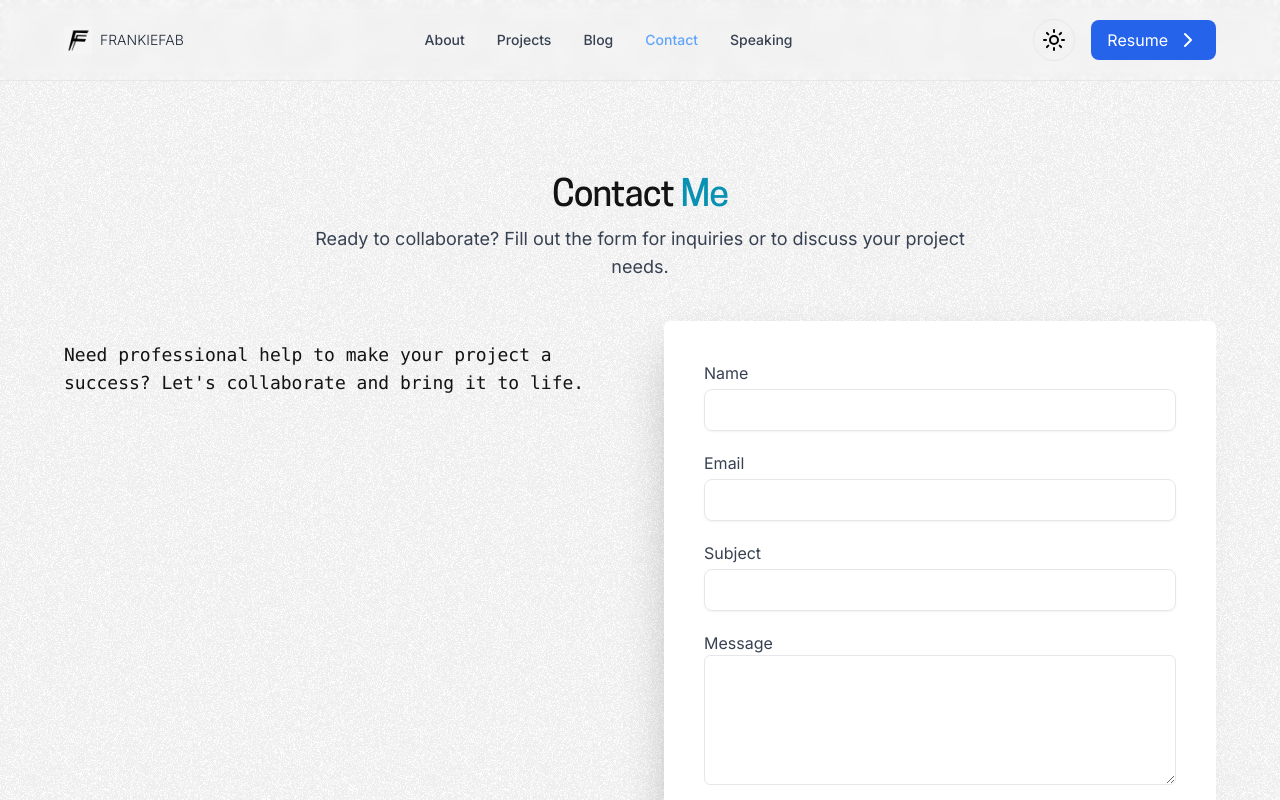
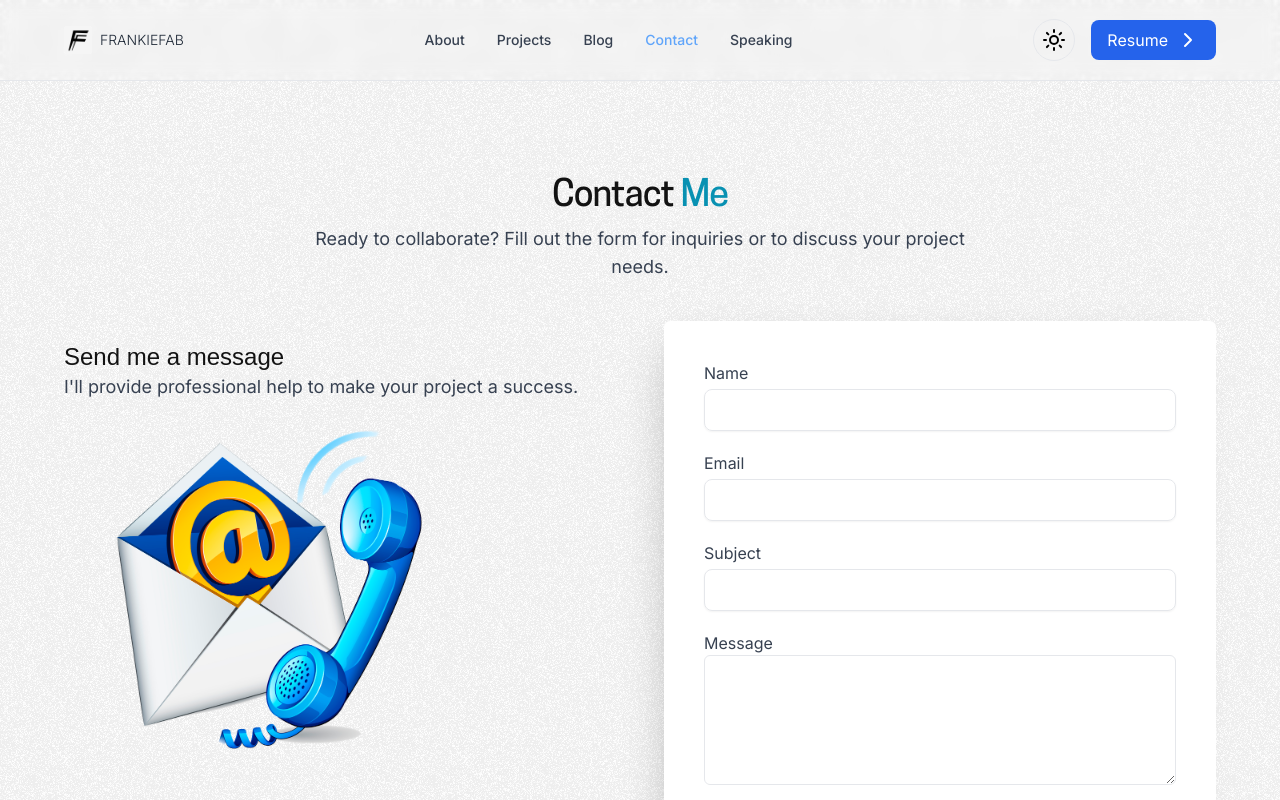
Before and after one commit to frankiefab100/frankiefab.com, a Next.js app in the folder client/: page /contact in a window 1280 px wide. Shown: the top 800 px of the page. Built offline with nearby package versions, Linux system fonts and the light colour scheme; a web font is replaced by a local one.

Commit message:
chore: update styling and add illustration to contact page

```diff
--- a/client/src/app/about/page.tsx
+++ b/client/src/app/about/page.tsx
@@ -8,10 +8,7 @@ import ReadingList from "@/components/templates/ReadingList";
 
 const About = () => {
   return (
-    <section
-      id="about"
-      // className="py-5 md:py-24 max-w-7xl mx-auto lg:px-16 px-6"
-    >
+    <section id="about">
       <div className="relative overflow-hidden py-24 max-w-7xl mx-auto lg:px-16 px-6">
         <div className="inset-0 w-full h-full">
           <Image
--- a/client/src/app/contact/page.tsx
+++ b/client/src/app/contact/page.tsx
@@ -2,6 +2,7 @@
 
 import Toast from "@/components/ui/Toast";
 import { useForm, ValidationError } from "@formspree/react";
+import Image from "next/image";
 import { FormEvent, useState } from "react";
 
 const ContactPage = () => {
@@ -30,13 +31,23 @@ const ContactPage = () => {
           </p>
         </div>
 
-        <div className="py-6">
-          <div className="grid grid-cols-1 md:grid-cols-2 gap-x-12 gap-y-10">
+        <div className="py-6 grid grid-cols-1 md:grid-cols-2 lg:gap-x-12 md:gap-x-6 gap-y-10">
           <div className="hidden md:flex flex-col justify-between lg:py-5">
-              <h3 className="text-base md:text-lg lg:text-left text-center font-mono text-[#131313] dark:text-white">
-                Need professional help to make your project a success?
-                Let&apos;s collaborate and bring it to life.
+            <h3 className="text-lg md:text-2xl lg:text-left text-center text-[#131313] dark:text-white">
+              Send me a message
             </h3>
+            <p className="text-base sm:text-lg font-normal text-gray-700 dark:text-gray-400">
+              I&apos;ll provide professional help to make your project a
+              success.
+            </p>
+
+            <Image
+              src="/images/email-phone.png"
+              alt="email phone illustration"
+              width={400}
+              height={400}
+            />
+
             <div className="md:mt-auto">
               <div>
                 <blockquote className="mt-6">
@@ -158,7 +169,6 @@ const ContactPage = () => {
             </div>
           </div>
         </div>
-        </div>
 
         <Toast
           message="Your message has been sent successfully. I'll get back to you soon."
--- a/client/src/app/projects/page.tsx
+++ b/client/src/app/projects/page.tsx
@@ -27,7 +27,7 @@ export default async function ProjectsPage() {
                 key={project.id}
                 className="sm:my-6 sm:mx-4 p-2 sm:p-4 bg-[#f7f9ff] dark:bg-[#15171d] shadow-[0_2px_2px_0_rgba(7, 10, 45, 0.37)] backdrop-blur-[2.5px] rounded-[10px] border border-gray-200 dark:border-gray-800"
               >
-                <div className="rounded-md bg-gradient-to-t from-[rgb(65,176,198)] to-[#61c1f0] p-1 shadow-xl">
+                <div className="rounded-md p-1 shadow-xl">
                   <Link href={`/projects/${project.slug || ""}`}>
                     {project.coverImage && (
                       <Image
--- a/client/src/components/templates/IndustryExperience.tsx
+++ b/client/src/components/templates/IndustryExperience.tsx
@@ -25,8 +25,8 @@ const expertiseList = [
 export const Expertise = () => {
   return (
     <div className="py-8">
-      <h2 className="font-CooperHewittMedium text-[#131313] dark:text-white text-left tracking-tight md:text-3xl text-2xl">
-        Industry <span className="text-cyan-600">Knowledge</span>
+      <h2 className="font-CooperHewittMedium text-[#131313] dark:text-white text-left tracking-tight lg:text-3xl md:text-2xl text-lg">
+        Industry Knowledge
       </h2>
 
       <div className="max-w-7xl">
--- a/client/src/components/templates/LogoSlider.tsx
+++ b/client/src/components/templates/LogoSlider.tsx
@@ -118,9 +118,8 @@ export const LogoSlider = () => {
   return (
     <div className="md:py-8 py-2">
       <div className="max-w-screen-x">
-        <h2 className="font-CooperHewittMedium text-[#131313] dark:text-white text-left tracking-tight md:text-3xl text-2xl">
-          Notable Contributions {""}
-          <span className="text-cyan-600">Open Source</span>
+        <h2 className="font-CooperHewittMedium text-[#131313] dark:text-white text-left tracking-tight lg:text-3xl md:text-2xl text-lg">
+          Notable Contributions To Open Source
         </h2>
         <div className="relative m-auto overflow-hidden bg-none dark:bg-gray-200 before:absolute before:left-0 before:top-0 before:z-[2] before:h-full before:w-[100px] dark:before:bg-[linear-gradient(to_right,white_0%,rgba(255,255,255,0)_100%)] before:content-[''] after:absolute after:right-0 after:top-0 after:z-[2] after:h-full after:w-[100px] after:-scale-x-100 dark:after:bg-[linear-gradient(to_right,white_0%,rgba(255,255,255,0)_100%)] after:content-['']">
           <div className="animate-infinite-slider flex w-[calc(250px*10)]">
--- a/client/src/components/templates/ReadingList.tsx
+++ b/client/src/components/templates/ReadingList.tsx
@@ -9,9 +9,8 @@ const ReadingList = () => {
   return (
     <div className="pt-8">
       <div className="text-left mb-4">
-        <h2 className="font-CooperHewittMedium text-[#131313] dark:text-white tracking-tight md:text-3xl text-2xl">
-          What I&apos;m {""}
-          <span className="text-cyan-600">Reading</span>
+        <h2 className="font-CooperHewittMedium text-[#131313] dark:text-white tracking-tight lg:text-3xl md:text-2xl text-lg">
+          What I&apos;m Reading
         </h2>
         <p className="text-base md:text-lg font-normal text-gray-700 dark:text-gray-400">
           A curated selection of books on personal development, design,
```
Also changed, not shown: client/public/images/email-phone.png (added). Lines whose indentation alone changed are shown as unchanged.
